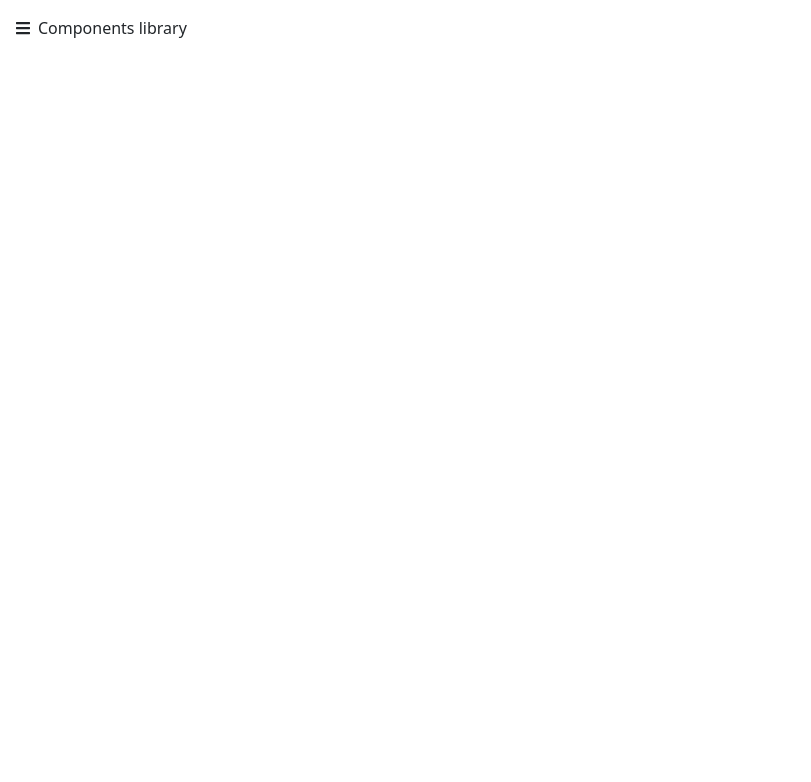
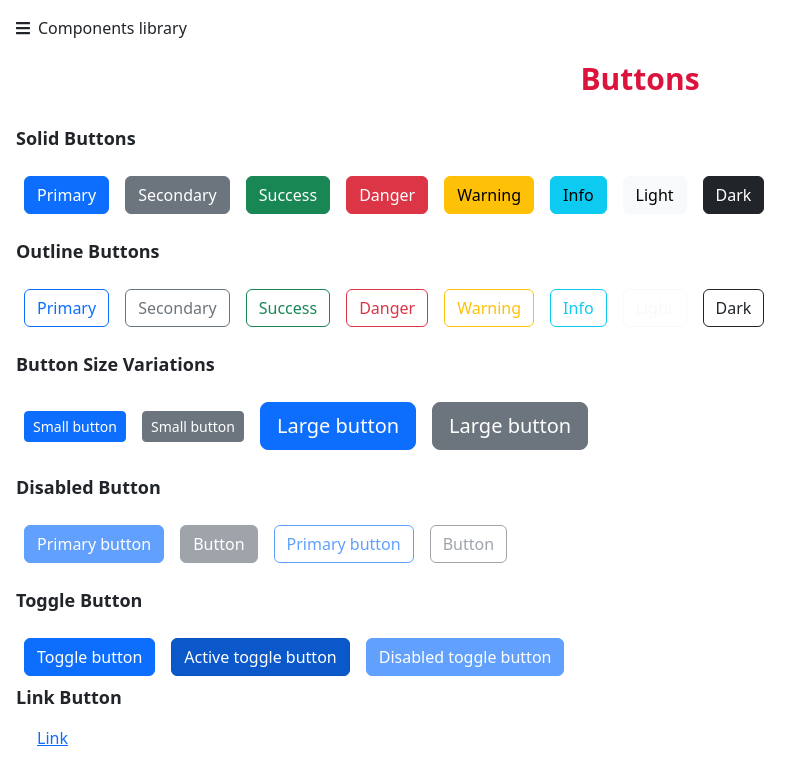
Before and after one commit to AkshayVarma21/components-library, a React (Create React App) app in the folder component-library/: page /buttons in a window 1280 px wide. Before the commit this address had no page. Shown: the top 782 px of the page, without its empty margins (0-811 px from the left). Built offline with nearby package versions, Linux system fonts and the light colour scheme.

Commit message:
Buttons component

```diff
--- a/component-library/src/App.css
+++ b/component-library/src/App.css
@@ -1,6 +1,4 @@
-.App {
-  text-align: center;
-}
+
 
 .App-logo {
   height: 40vmin;
--- a/component-library/src/App.tsx
+++ b/component-library/src/App.tsx
@@ -4,7 +4,7 @@ import 'bootstrap/dist/css/bootstrap.css';
 
 function App() {
   return (
-    <div className="App">
+    <div >
       <Home />
     </div>
   );
--- /dev/null
+++ b/component-library/src/Components/Buttons/Buttons.tsx
@@ -0,0 +1,56 @@
+const Buttons = () => {
+    return (
+        <div className="px-3">
+            <div className="header mb-2">Buttons</div>
+            {/* Solid buttons section */}
+            <div className="sub-header my-4">Solid Buttons</div>
+            <button type="button" className="btn btn-primary mx-2">Primary</button>
+            <button type="button" className="btn btn-secondary mx-2">Secondary</button>
+            <button type="button" className="btn btn-success mx-2">Success</button>
+            <button type="button" className="btn btn-danger mx-2">Danger</button>
+            <button type="button" className="btn btn-warning mx-2">Warning</button>
+            <button type="button" className="btn btn-info mx-2">Info</button>
+            <button type="button" className="btn btn-light mx-2">Light</button>
+            <button type="button" className="btn btn-dark mx-2">Dark</button>
+
+            {/* Outline buttons section */}
+            <div className="sub-header my-4">Outline Buttons</div>
+            <button type="button" className="btn btn-outline-primary mx-2">Primary</button>
+            <button type="button" className="btn btn-outline-secondary mx-2">Secondary</button>
+            <button type="button" className="btn btn-outline-success mx-2">Success</button>
+            <button type="button" className="btn btn-outline-danger mx-2">Danger</button>
+            <button type="button" className="btn btn-outline-warning mx-2">Warning</button>
+            <button type="button" className="btn btn-outline-info mx-2">Info</button>
+            <button type="button" className="btn btn-outline-light mx-2">Light</button>
+            <button type="button" className="btn btn-outline-dark mx-2">Dark</button>
+
+            {/* Button sizes */}
+            <div className="sub-header my-4">Button Size Variations</div>
+            <button type="button" className="btn btn-primary btn-sm mx-2">Small button</button>
+            <button type="button" className="btn btn-secondary btn-sm mx-2">Small button</button>
+            <button type="button" className="btn btn-primary btn-lg mx-2">Large button</button>
+            <button type="button" className="btn btn-secondary btn-lg mx-2">Large button</button>
+
+
+            {/* Disabled state*/}
+            <div className="sub-header my-4">Disabled Button</div>
+            <button type="button" className="btn btn-primary mx-2" disabled>Primary button</button>
+            <button type="button" className="btn btn-secondary mx-2" disabled>Button</button>
+            <button type="button" className="btn btn-outline-primary mx-2" disabled>Primary button</button>
+            <button type="button" className="btn btn-outline-secondary mx-2" disabled>Button</button>
+
+            {/* Toggle */}
+            <div className="sub-header my-4">Toggle Button</div>
+            <button type="button" className="btn btn-primary mx-2" data-bs-toggle="button">Toggle button</button>
+            <button type="button" className="btn btn-primary active mx-2" data-bs-toggle="button" aria-pressed="true">Active toggle button</button>
+            <button type="button" className="btn btn-primary mx-2" disabled data-bs-toggle="button">Disabled toggle button</button>
+
+            {/* Link*/}
+            <div className="sub-header my-2">Link Button</div>
+            <button type="button" className="btn btn-link mx-2">Link</button>
+        </div>
+
+    )
+}
+
+export default Buttons;
--- a/component-library/src/Pages/Home/Home.tsx
+++ b/component-library/src/Pages/Home/Home.tsx
@@ -4,6 +4,7 @@ import {
     Route,
 } from 'react-router-dom';
 import Sidebar from "../Sidebar/Sidebar";
+import Buttons from "../../Components/Buttons/Buttons";
 
 const Home = () => {
     return (
@@ -12,7 +13,7 @@ const Home = () => {
                 <Sidebar />
                 <div className="app-main page">
                     <Routes>
-                        {/* <Route path="/buttons" element={<Buttons />} /> */}
+                        <Route path="/buttons" element={<Buttons />} />
                     </Routes>
                 </div>
             </BrowserRouter>
--- a/component-library/src/Pages/Sidebar/Sidebar.tsx
+++ b/component-library/src/Pages/Sidebar/Sidebar.tsx
@@ -10,7 +10,6 @@ const Sidebar = () => {
     const onClickComponent = (value: string) => {
         history(`/${value}`);
     }
-    debugger;
     return (
         <>
             <header className="px-3 py-3">
--- a/component-library/src/Static/commonStyles.scss
+++ b/component-library/src/Static/commonStyles.scss
@@ -6,3 +6,19 @@
 .text-align-start{
     text-align: start;
 }
+
+.text-align-center{
+    text-align: center;
+}
+
+.header{
+    font-size: 30px;
+    font-weight: bold;
+    color:crimson;
+    text-align: center;
+}
+
+.sub-header{
+    font-size: 18px;
+    font-weight: bold;
+}
```
Also changed, not shown: component-library/src/Components/Buttons/Buttons.scss (added).
